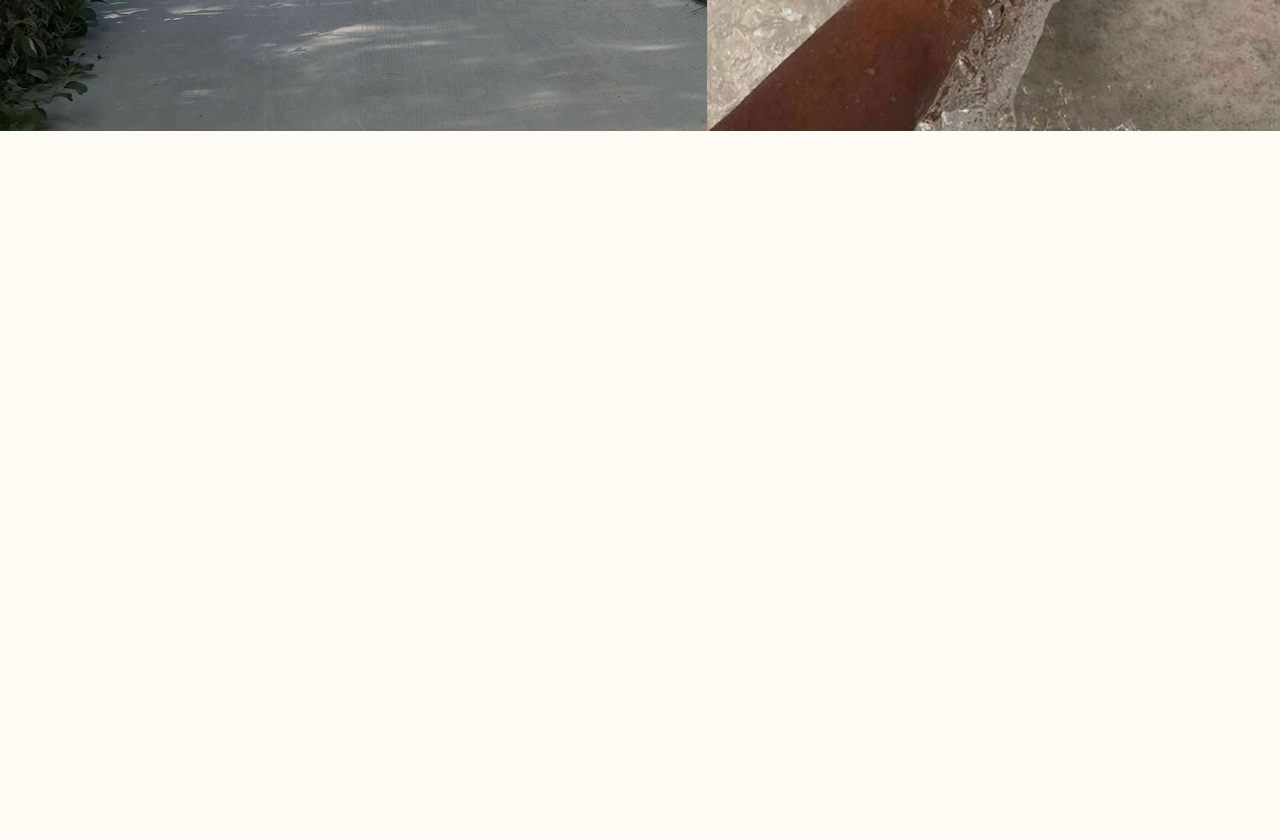
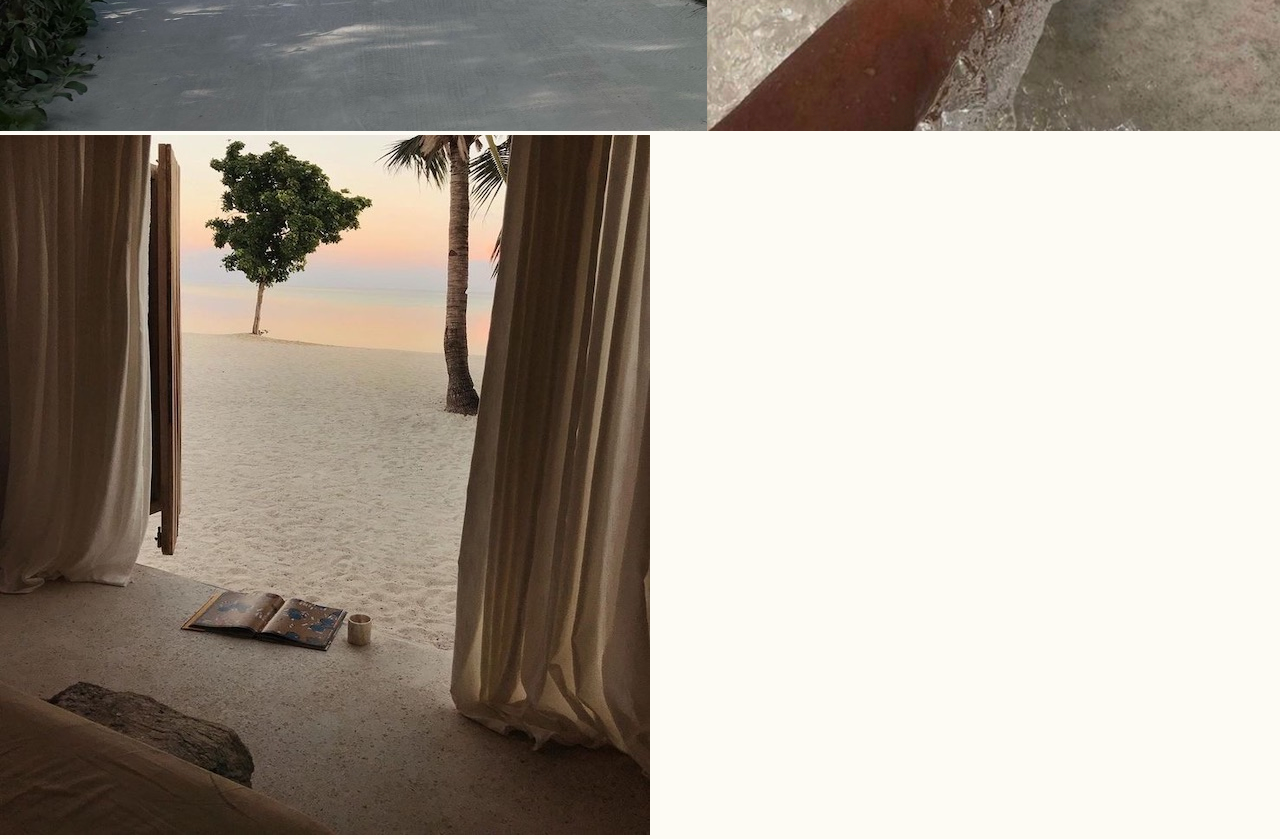
Before and after one commit to mehjwazir/ip, a React (Create React App) app: page / in a window 1280 px wide. Shown: the part 660-1499 px from the top of the page. Before the commit the page ends 800 px from the top, so only its background shows below. Built offline with nearby package versions, Linux system fonts and the light colour scheme.

Commit message:
added img3 on home page

```diff
--- a/src/pages/Home.jsx
+++ b/src/pages/Home.jsx
@@ -13,6 +13,9 @@ function Home() {
 					<img src="ipmain2.JPG" alt="" className='img2'/>
 				</div>
 			</div>
+			<div>
+				<img src="ipmain3.JPG" alt="" className='img3'/>
+			</div>
 
 
 
```
Also changed, not shown: public/ipmain3.JPG (added), src/pages/Home.css (line endings or trailing spaces).
